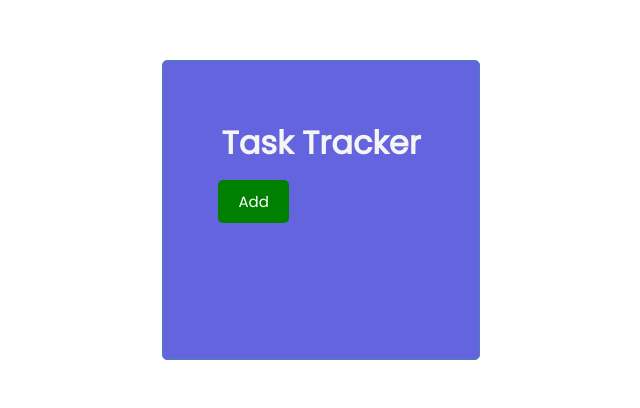
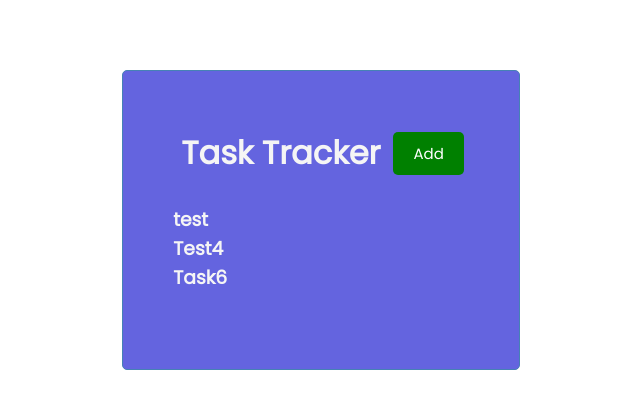
Before and after one commit to timdoan22/React-App, a React (Create React App) app: page / in a window 1280 px wide. Shown: the part 180-588 px from the top of the page, without its empty margins (319-959 px from the left). Built offline with nearby package versions, Linux system fonts and the light colour scheme.

Commit message:
set up task component and fixed app component

```diff
--- a/src/App.js
+++ b/src/App.js
@@ -1,11 +1,13 @@
 import Header from './components/Header'
+import Tasks from './components/Tasks'
 
 const App = () => {
   return (
     <div className='container'>
       <Header />
+      <Tasks />
     </div>
   );
 }
 
-export default Header
+export default App
--- a/src/components/Header.js
+++ b/src/components/Header.js
@@ -8,11 +8,9 @@
 
     return (
     <header className='header'>
-        <div className='container'>
-            <h1>{title}</h1>
-            <Button color='green' text='Add'
-            onClick={onClick} />
-        </div>
+        <h1>{title}</h1>
+        <Button color='green' text='Add'
+        onClick={onClick} />
     </header>
   )
 }
--- /dev/null
+++ b/src/components/Tasks.js
@@ -0,0 +1,33 @@
+const tasks = [
+    {
+      "id": 1,
+      "text": "test",
+      "other": "no-show",
+      "day": "monday",
+      "reminder": true
+    },
+    {
+      "text": "Test4",
+      "day": "Wednesday",
+      "reminder": false,
+      "id": 3
+    },
+    {
+      "text": "Task6",
+      "day": "Thursday",
+      "reminder": true,
+      "id": 4
+    }
+]
+
+const Tasks = () => {
+  return (
+    <>
+        {tasks.map((task) => (
+            <h3>{task.text}</h3>
+        ))}
+    </>
+  )
+}
+
+export default Tasks
```
